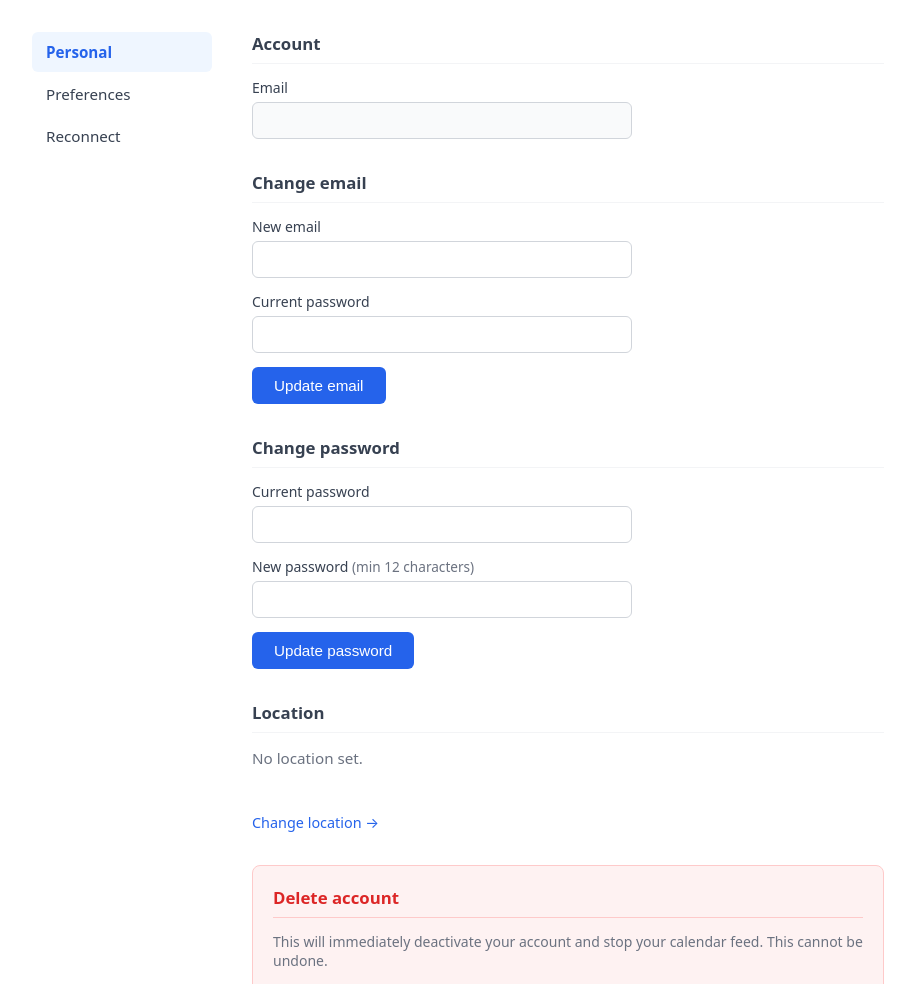
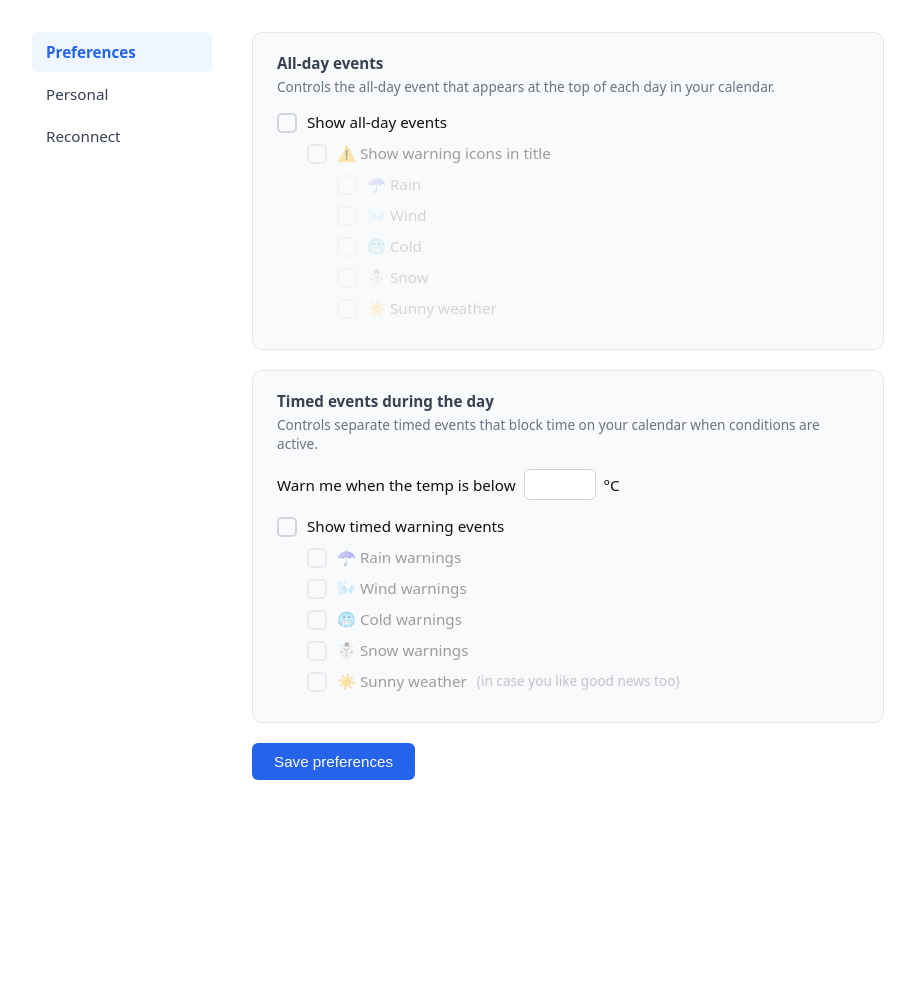
Before and after one commit to JamisonProctor/weather_cal, a Python web app: template src/web/templates/settings.html in a window 1280 px wide. Shown: the part 69-1053 px from the top of the page, without its empty margins (182-1097 px from the left). After the commit the page ends 849 px from the top, so only its background shows below. Run offline with Jinja, Linux system fonts and the light colour scheme; the template is opened without the code that fills it, so the values that code supplies are empty.

Commit message:
redesign preferences page with two-section layout and new allday_* prefs
- Preferences tab is now the default landing tab in /settings sidebar
- Reorganise form into two card sections: All-day events and Timed events
- Add custom green checkbox styling (checkmark on #16a34a background)
- Add 7 new user prefs: show_allday_events, timed_events_enabled,
  allday_rain, allday_wind, allday_cold, allday_snow, allday_sunny
- _collect_warnings() now uses allday_* flags for all-day title icons
  (separate from warn_* flags which control timed warning events)
- generate_ics() gates all-day and timed events on the new master prefs
- Rename cold threshold label to "Warn me when the temp is below"
- Add DB migration via ALTER TABLE ADD COLUMN for existing databases
- Add 4 new tests; update existing tests for renamed pref keys (82 total)

Co-Authored-By: Claude Sonnet 4.6 <noreply@anthropic.com>

```diff
--- a/src/web/templates/settings.html
+++ b/src/web/templates/settings.html
@@ -49,11 +49,28 @@
     .danger-zone h2 { color: #dc2626; border-bottom-color: #fecaca; }
     .danger-hint { font-size: 0.875rem; color: #6b7280; margin: 0 0 14px; }
 
-    .prefs-form .threshold-row { display: flex; align-items: center; gap: 8px; margin-bottom: 16px; flex-wrap: wrap; }
-    .prefs-form .threshold-row input[type="number"] { width: 72px; padding: 6px 8px; border: 1px solid #d1d5db; border-radius: 6px; font-size: 0.95rem; text-align: center; }
-    .prefs-form label { display: block; margin-bottom: 10px; font-size: 0.95rem; cursor: pointer; }
-    .prefs-form input[type="checkbox"] { margin-right: 8px; }
     .pref-note { color: #6b7280; font-size: 0.85rem; }
+
+    /* Preference cards */
+    .pref-card { background: #f9fafb; border: 1px solid #e5e7eb; border-radius: 10px; padding: 20px 24px; margin-bottom: 20px; }
+    .pref-card-title { font-size: 0.95rem; font-weight: 600; color: #374151; margin: 0 0 4px; }
+    .pref-card-desc { font-size: 0.85rem; color: #6b7280; margin: 0 0 16px; }
+
+    /* Custom checkboxes */
+    .check-label { display: flex; align-items: flex-start; gap: 10px; cursor: pointer; margin-bottom: 10px; font-size: 0.95rem; position: relative; }
+    .check-label input[type="checkbox"] { position: absolute; opacity: 0; width: 0; height: 0; }
+    .checkmark { width: 20px; height: 20px; flex-shrink: 0; border: 2px solid #d1d5db; border-radius: 5px; display: inline-flex; align-items: center; justify-content: center; margin-top: 1px; transition: background 0.15s, border-color 0.15s; }
+    .check-label input:checked ~ .checkmark { background: #16a34a; border-color: #16a34a; }
+    .check-label input:checked ~ .checkmark::after { content: '\2713'; color: #fff; font-size: 13px; font-weight: 700; }
+
+    /* Nested indentation */
+    .nested-group { margin-left: 30px; margin-top: 4px; }
+    .nested-group .nested-group { margin-left: 30px; }
+    .nested-group.group-disabled { opacity: 0.4; pointer-events: none; }
+
+    /* Threshold row */
+    .threshold-row { display: flex; align-items: center; gap: 8px; margin-bottom: 16px; flex-wrap: wrap; font-size: 0.95rem; }
+    .threshold-row input[type="number"] { width: 72px; padding: 6px 8px; border: 1px solid #d1d5db; border-radius: 6px; font-size: 0.95rem; text-align: center; }
 
     .feed-input-row { display: flex; gap: 8px; }
     .feed-url { flex: 1; padding: 10px 12px; font-family: monospace; font-size: 0.82rem; background: #f9fafb; border: 1px solid #d1d5db; border-radius: 6px; color: #374151; cursor: text; }
@@ -83,12 +100,120 @@
 
   <div class="settings-layout">
     <aside class="sidebar">
+      <a href="#preferences" class="sidebar-link">Preferences</a>
       <a href="#personal" class="sidebar-link">Personal</a>
-      <a href="#preferences" class="sidebar-link">Preferences</a>
       <a href="#reconnect" class="sidebar-link">Reconnect</a>
     </aside>
 
     <main class="content">
+
+      <!-- Preferences tab -->
+      <div id="panel-preferences" class="panel">
+
+        {% if success == 'prefs' %}
+        <div class="alert alert-success">Preferences saved.</div>
+        {% endif %}
+
+        <form method="post" action="/settings">
+
+          <!-- All-day events card -->
+          <div class="pref-card">
+            <p class="pref-card-title">All-day events</p>
+            <p class="pref-card-desc">Controls the all-day event that appears at the top of each day in your calendar.</p>
+
+            <label class="check-label">
+              <input type="checkbox" name="show_allday_events" {% if prefs.show_allday_events %}checked{% endif %} data-controls="group-allday">
+              <span class="checkmark"></span>
+              Show all-day events
+            </label>
+
+            <div id="group-allday" class="nested-group">
+              <label class="check-label">
+                <input type="checkbox" name="warn_in_allday" {% if prefs.warn_in_allday %}checked{% endif %} data-controls="group-allday-icons">
+                <span class="checkmark"></span>
+                ⚠️ Show warning icons in title
+              </label>
+
+              <div id="group-allday-icons" class="nested-group">
+                <label class="check-label">
+                  <input type="checkbox" name="allday_rain" {% if prefs.allday_rain %}checked{% endif %}>
+                  <span class="checkmark"></span>
+                  ☂️ Rain
+                </label>
+                <label class="check-label">
+                  <input type="checkbox" name="allday_wind" {% if prefs.allday_wind %}checked{% endif %}>
+                  <span class="checkmark"></span>
+                  🌬️ Wind
+                </label>
+                <label class="check-label">
+                  <input type="checkbox" name="allday_cold" {% if prefs.allday_cold %}checked{% endif %}>
+                  <span class="checkmark"></span>
+                  🥶 Cold
+                </label>
+                <label class="check-label">
+                  <input type="checkbox" name="allday_snow" {% if prefs.allday_snow %}checked{% endif %}>
+                  <span class="checkmark"></span>
+                  ☃️ Snow
+                </label>
+                <label class="check-label">
+                  <input type="checkbox" name="allday_sunny" {% if prefs.allday_sunny %}checked{% endif %}>
+                  <span class="checkmark"></span>
+                  ☀️ Sunny weather
+                </label>
+              </div>
+            </div>
+          </div>
+
+          <!-- Timed events card -->
+          <div class="pref-card">
+            <p class="pref-card-title">Timed events during the day</p>
+            <p class="pref-card-desc">Controls separate timed events that block time on your calendar when conditions are active.</p>
+
+            <div class="threshold-row">
+              <span>Warn me when the temp is below</span>
+              <input type="number" name="cold_threshold" value="{{ prefs.cold_threshold }}" step="0.5" min="-30" max="40">
+              <span>°C</span>
+            </div>
+
+            <label class="check-label">
+              <input type="checkbox" name="timed_events_enabled" {% if prefs.timed_events_enabled %}checked{% endif %} data-controls="group-timed">
+              <span class="checkmark"></span>
+              Show timed warning events
+            </label>
+
+            <div id="group-timed" class="nested-group">
+              <label class="check-label">
+                <input type="checkbox" name="warn_rain" {% if prefs.warn_rain %}checked{% endif %}>
+                <span class="checkmark"></span>
+                ☂️ Rain warnings
+              </label>
+              <label class="check-label">
+                <input type="checkbox" name="warn_wind" {% if prefs.warn_wind %}checked{% endif %}>
+                <span class="checkmark"></span>
+                🌬️ Wind warnings
+              </label>
+              <label class="check-label">
+                <input type="checkbox" name="warn_cold" {% if prefs.warn_cold %}checked{% endif %}>
+                <span class="checkmark"></span>
+                🥶 Cold warnings
+              </label>
+              <label class="check-label">
+                <input type="checkbox" name="warn_snow" {% if prefs.warn_snow %}checked{% endif %}>
+                <span class="checkmark"></span>
+                ☃️ Snow warnings
+              </label>
+              <label class="check-label">
+                <input type="checkbox" name="warn_sunny" {% if prefs.warn_sunny %}checked{% endif %}>
+                <span class="checkmark"></span>
+                ☀️ Sunny weather <span class="pref-note">(in case you like good news too)</span>
+              </label>
+            </div>
+          </div>
+
+          <button type="submit" class="btn-primary">Save preferences</button>
+        </form>
+
+      </div>
 
       <!-- Personal tab -->
       <div id="panel-personal" class="panel">
@@ -170,53 +295,6 @@
 
       </div>
 
-      <!-- Preferences tab -->
-      <div id="panel-preferences" class="panel">
-
-        {% if success == 'prefs' %}
-        <div class="alert alert-success">Preferences saved.</div>
-        {% endif %}
-
-        <div class="section">
-          <h2>Preferences</h2>
-          <form method="post" action="/settings" class="prefs-form">
-            <div class="threshold-row">
-              <span>I feel cold below</span>
-              <input type="number" name="cold_threshold" value="{{ prefs.cold_threshold }}" step="0.5" min="-30" max="40">
-              <span>°C</span>
-            </div>
-
-            <label>
-              <input type="checkbox" name="warn_in_allday" {% if prefs.warn_in_allday %}checked{% endif %}>
-              ⚠️ Show warnings in all-day event title
-            </label>
-            <label>
-              <input type="checkbox" name="warn_rain" {% if prefs.warn_rain %}checked{% endif %}>
-              ☂️ Rain warnings <span class="pref-note">(timed event during the day)</span>
-            </label>
-            <label>
-              <input type="checkbox" name="warn_wind" {% if prefs.warn_wind %}checked{% endif %}>
-              🌬️ Wind warnings <span class="pref-note">(timed event during the day)</span>
-            </label>
-            <label>
-              <input type="checkbox" name="warn_cold" {% if prefs.warn_cold %}checked{% endif %}>
-              🥶 Cold warnings <span class="pref-note">(timed event during the day)</span>
-            </label>
-            <label>
-              <input type="checkbox" name="warn_snow" {% if prefs.warn_snow %}checked{% endif %}>
-              ☃️ Snow warnings <span class="pref-note">(timed event during the day)</span>
-            </label>
-            <label>
-              <input type="checkbox" name="warn_sunny" {% if prefs.warn_sunny %}checked{% endif %}>
-              ☀️ Sunny events <span class="pref-note">(in case you like good news too)</span>
-            </label>
-
-            <button type="submit" class="btn-primary" style="margin-top:8px">Save preferences</button>
-          </form>
-        </div>
-
-      </div>
-
       <!-- Reconnect tab -->
       <div id="panel-reconnect" class="panel">
 
@@ -259,7 +337,7 @@
 
   <script>
     (function () {
-      var tabs = ['personal', 'preferences', 'reconnect'];
+      var tabs = ['preferences', 'personal', 'reconnect'];
 
       function showTab(name) {
         tabs.forEach(function (t) {
@@ -274,7 +352,9 @@
         if (tabs.indexOf(hash) !== -1) return hash;
         var params = new URLSearchParams(window.location.search);
         if (params.get('success') === 'prefs') return 'preferences';
-        return 'personal';
+        if (params.get('success') === 'email' || params.get('success') === 'password') return 'personal';
+        if (params.get('error')) return 'personal';
+        return 'preferences';
       }
 
       showTab(getActiveTab());
@@ -291,6 +371,22 @@
           showTab(hash);
         });
       });
+
+      // Disable nested groups when parent unchecked
+      document.querySelectorAll('[data-controls]').forEach(function (chk) {
+        var groupId = chk.getAttribute('data-controls');
+        var group = document.getElementById(groupId);
+        if (!group) return;
+        function update() {
+          if (chk.checked) {
+            group.classList.remove('group-disabled');
+          } else {
+            group.classList.add('group-disabled');
+          }
+        }
+        chk.addEventListener('change', update);
+        update();
+      });
     })();
   </script>
 </body>
```
Also changed, not shown: src/integrations/ics_service.py (+24 -21 lines), src/services/forecast_formatting.py (+5 -5 lines), src/tests/test_ics_service.py (+6 -0 lines), src/tests/test_user_preferences.py (+69 -1 lines), src/tests/test_web_routes.py (+12 -0 lines), src/web/app.py (+14 -0 lines), src/web/db.py (+51 -11 lines).
